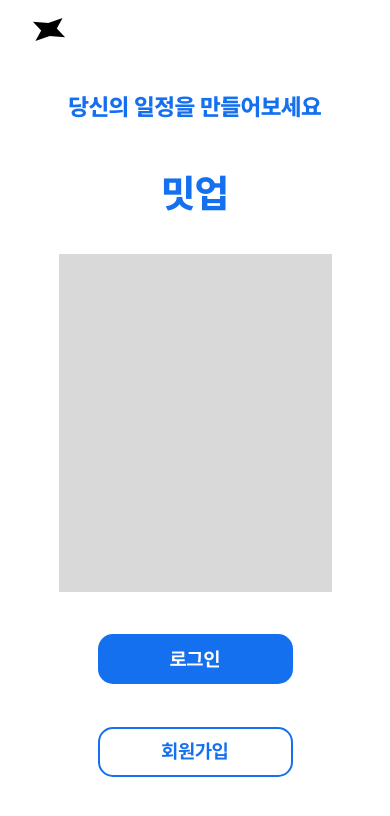
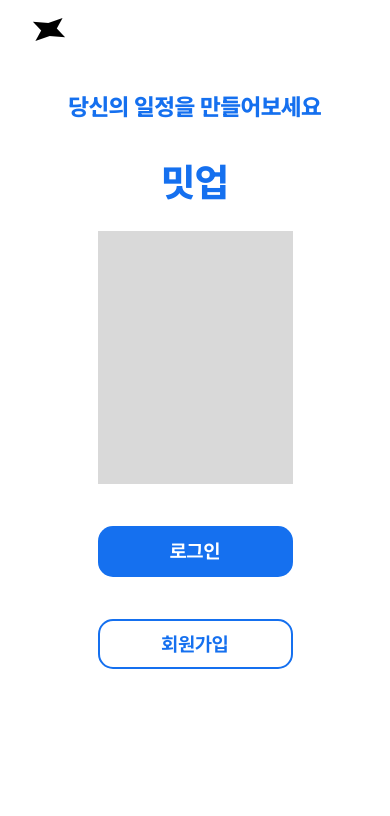
Before and after one commit to Meetup-Project/Meetup_front, a Next.js app: page / in a window 390 px wide. Shown: the top 816 px of the page. Built offline with nearby package versions, Linux system fonts and the light colour scheme.

Commit message:
start 페이지 완벽하게 반응형 완성

```diff
--- a/app/pages/start.tsx
+++ b/app/pages/start.tsx
@@ -21,13 +21,13 @@ function Start() {
       </div>
 
       {/* 소개 문구 */}
-      <div className='flex flex-col items-center text-blueblue mt-[8vw] gap-[10vw] sm:gap-[8vw] md:gap-[6vw]'>
+      <div className='flex flex-col items-center text-blueblue mt-[8vw] gap-[7vw] sm:gap-[8vw] md:gap-[6vw]'>
         <span className='text-[6vw] sm:text-[5vw] md:text-[4vw] font-extrabold font-pretendard'>당신의 일정을 만들어보세요</span>
         <span className="text-[10vw] sm:text-[8vw] md:text-[6vw] font-extrabold font-pretendard">밋업</span>
       </div>
 
       {/* 캐릭터 이미지 영역 */}
-      <div className='bg-graygray w-[70vw] h-[40vh] sm:w-[60vw] sm:h-[35vh] md:w-[50vw] md:h-[30vh] z-10 overflow-visible mt-[8vw]'></div>
+      <div className='bg-graygray w-[50vw] h-[30vh] sm:w-[45vw] sm:h-[25vh] md:w-[40vw] md:h-[20vh] max-w-[600px] max-h-[300px] z-10 overflow-visible mt-[5vw]'></div>
 
       {/* 로그인 버튼 */}
       <div className='bg-blueblue flex justify-center items-center w-[50vw] h-[6vh] sm:w-[45vw] sm:h-[5.5vh] md:w-[40vw] md:h-[5vh] rounded-[15px] mt-[5vh] cursor-pointer' onClick={goToSignIn}>
```
